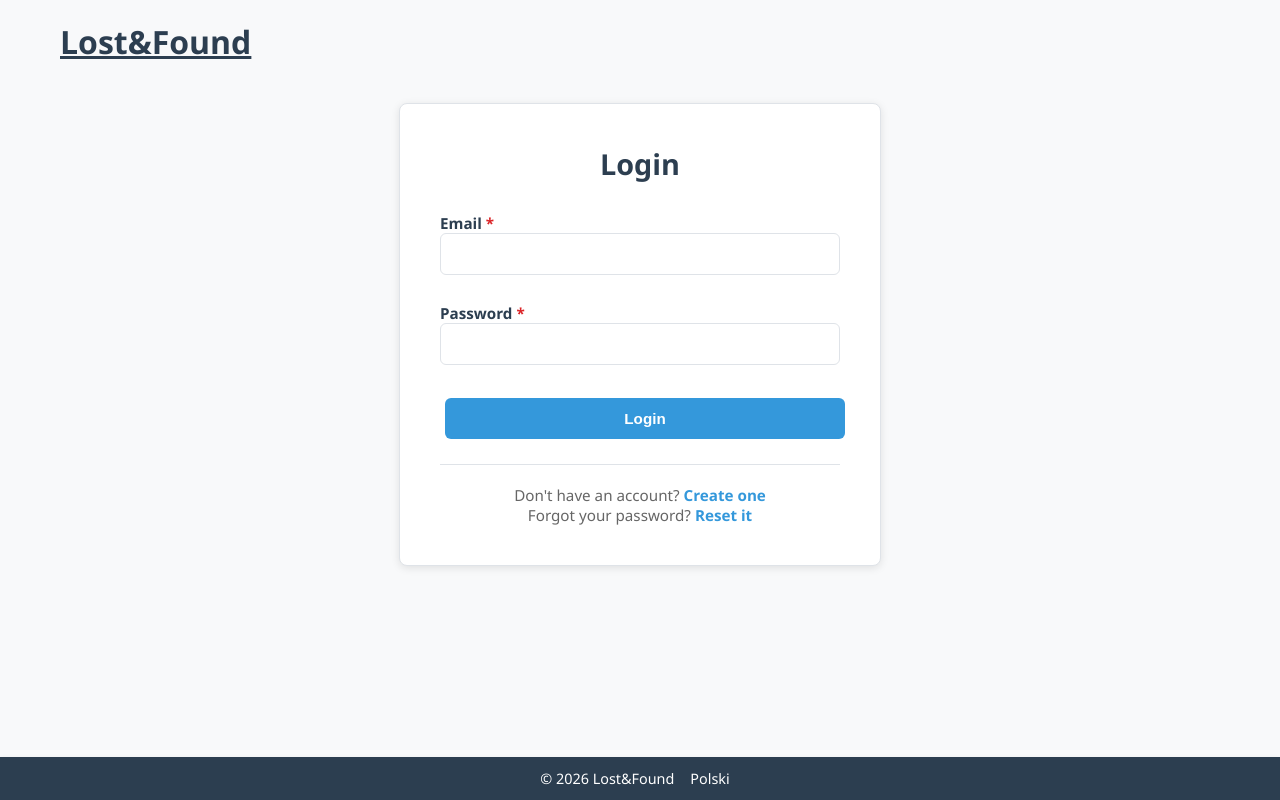
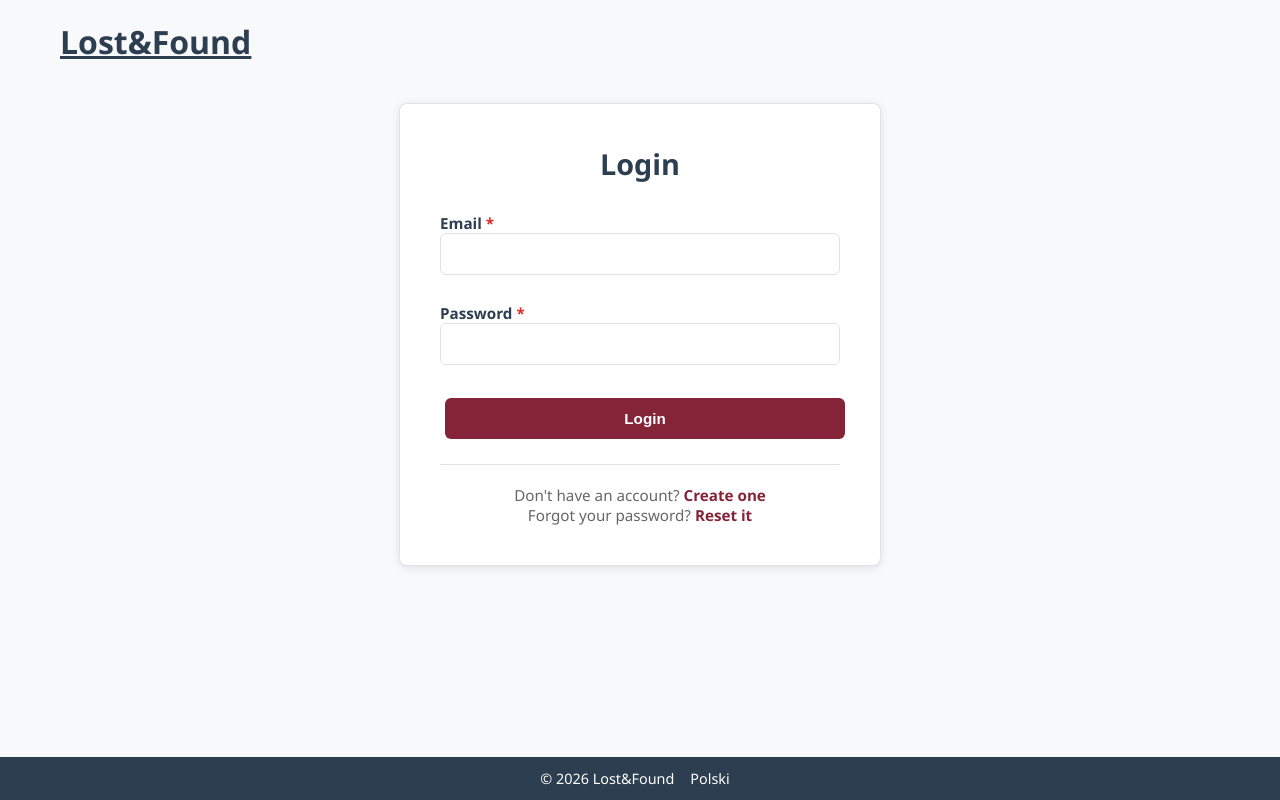
Before and after one commit to entropy64t/LostAndFound_SchoolProject, a Flask app: a page that uses templates/login.html in a window 1280 px wide. Run offline with Flask 3, Linux system fonts and the light colour scheme.

Commit message:
Final colours

```diff
--- a/static/style.css
+++ b/static/style.css
@@ -2,12 +2,12 @@
 :root {
     --primary: #2c3e50;
     --primary-accent: #34495e;
-    --secondary: #3498db;
-    --secondary-accent: #217dbb;
-    --secondary-bright: #eef6ff;
+    --secondary: #852439;
+    --secondary-accent: #5c1928;
+    --secondary-bright: #edd1d5;
 
-    --main-red: #db2528;
-    --main-red-accent: #af1d1f;
+    --main-red: #de2922;
+    --main-red-accent: #b1201b;
     --main-green: #1fa32c;
     --main-green-accent: #177821;
     --main-green-transparent: #388e3c14;
@@ -24,7 +24,7 @@
     --gray-border: #dfe3e8;
     --gray-metadata: #666;
     --gray-bg: #f9f9f9;
-    --secondary-transparent: #3498db1f;
+    --secondary-transparent: #8524391f;
 }
 
 /* Navigation Menu Styles */
```
